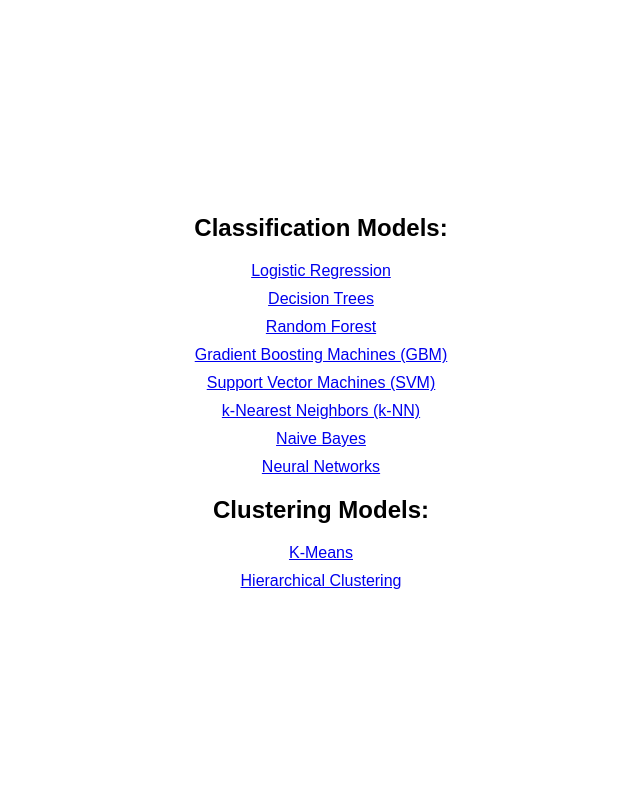
After one commit to Niki-098/Model_Accuracy_Predictor, a Django app: page /select_model/ in a window 1280 px wide. The commit adds this page. Shown: the whole page, without its empty margins (319-959 px from the left). Run offline with Django 5.2, Linux system fonts and the light colour scheme.

Commit message:
Commit changes

```diff
--- a/accuvision/home/form.py
+++ b/accuvision/home/form.py
@@ -18,3 +18,23 @@ class ModelForm(forms.Form):
     target_label = forms.CharField(label='Select Target Label')
     remove_columns = forms.MultipleChoiceField(label='Columns to Remove', required=False, widget=forms.CheckboxSelectMultiple)
     model_type = forms.ChoiceField(label='Select Model Type', choices=[])
+
+
+#class ModelForm__(forms.Form):
+#    dataset = forms.FileField(label='Upload Dataset')
+#    target_column_name = forms.CharField(label='Target Column Name')
+
+
+class ModelSelectForm(forms.Form):
+    MODELS_CHOICES = [
+        ('logistic_regression', 'Logistic Regression'),
+        ('decision_tree', 'Decision Tree'),
+        # Add more choices for other models
+    ]
+    selected_model = forms.ChoiceField(choices=MODELS_CHOICES, label='Select Model')
+
+
+from django import forms
+
+class TargetColumnForm(forms.Form):
+    target_column_name = forms.CharField(label='Target Column Name')
--- a/accuvision/home/urls.py
+++ b/accuvision/home/urls.py
@@ -36,6 +36,8 @@ urlpatterns = [
     path('preprocessing_files/', views.preprocessing_files, name='preprocessing_files'),
     path('preprocessed_files/',TemplateView.as_view(template_name='preprocessed_files.html'), name = 'preprocessed_files'),
     path('download-preprocessed-data/', views.download_preprocessed_data, name='download_preprocessed_data'),
-     path('models/', views.model_page, name='model_page'),
+    path('models/', views.model_page, name='model_page'),
     path('model-selection/', views.model_selection, name='model_selection'),
+    path('select_model/', views.model_select_view, name='model_select'),
+    #path('logistic_regression_view/', views.logistic_regression_view, name='logistic_regression_view'),
     ] + static(settings.MEDIA_URL, document_root= settings.MEDIA_ROOT)
--- a/accuvision/home/views.py
+++ b/accuvision/home/views.py
@@ -202,3 +202,45 @@ def model_selection(request):
         return response
 
     return render(request, 'model.html')
+
+
+from .utils import train_logistic_regression
+#from .form import ModelForm__
+
+from django.shortcuts import render, redirect
+from .form import TargetColumnForm
+from .utils import train_logistic_regression
+
+def logistic_regression_view(request):
+    if request.method == 'POST':
+        form = TargetColumnForm(request.POST)
+        if form.is_valid():
+            # Extract the target column name from the form
+            target_column_name = form.cleaned_data['target_column_name']
+
+            # Assuming the dataset is already available in the session or some other storage
+            dataset = request.session.get('dataset')  # Adjust this according to your setup
+
+            # Call the logistic regression training function
+            accuracy = train_logistic_regression(dataset, target_column_name)
+
+            # Render the results template with the accuracy
+            return render(request, 'results.html', {'accuracy': accuracy})
+    else:
+        form = TargetColumnForm()
+    return render(request, 'logistic_regression.html', {'form': form})
+
+# views.py
+from django.shortcuts import render, redirect
+from .form import ModelSelectForm
+
+def model_select_view(request):
+    if request.method == 'POST':
+        form = ModelSelectForm(request.POST)
+        if form.is_valid():
+            selected_model = form.cleaned_data['selected_model']
+            # Redirect to the appropriate URL based on the selected model
+            return redirect('model_view', model_name=selected_model)
+    else:
+        form = ModelSelectForm()
+    return render(request, 'model_select.html', {'form': form})
--- a/accuvision/templates/index.html
+++ b/accuvision/templates/index.html
@@ -105,11 +105,11 @@
                 <h2>Preprocessing</h2>
                 <p>Click here to preprocess your dataset.</p>
             </a>
-            <a href="#label" class="left-content" id="label">
-                <h2>Label / Target</h2>
+            <a href="/models" class="left-content" id="label">
+                <h2>Click here for more preprocessing</h2>
                 <p>Click here to select the target lable and features.</p>
             </a>
-            <a href="/models" class="left-content" id="models">
+            <a href="/models1" class="left-content" id="models">
                 <h2>Models</h2>
                 <p>Select model for your dataset.</p>
             </a>
--- /dev/null
+++ b/accuvision/templates/model_select.html
@@ -0,0 +1,67 @@
+<!DOCTYPE html>
+<html lang="en">
+<head>
+    <meta charset="UTF-8">
+    <meta name="viewport" content="width=device-width, initial-scale=1.0">
+    <title>Model Selection</title>
+    <style>
+        body {
+            font-family: Arial, sans-serif;
+            margin: 0;
+            padding: 0;
+        }
+
+        .container {
+            display: flex;
+            justify-content: center;
+            align-items: center;
+            height: 100vh;
+        }
+
+        .model-list {
+            text-align: center;
+        }
+
+        .model-list h2 {
+            margin-bottom: 20px;
+        }
+
+        .model-list ul {
+            list-style: none;
+            padding: 0;
+        }
+
+        .model-list li {
+            margin-bottom: 10px;
+            cursor: pointer;
+            color: #007bff;
+        }
+
+        .model-list li:hover {
+            text-decoration: underline;
+        }
+    </style>
+</head>
+<body>
+    <div class="container">
+        <div class="model-list">
+            <h2>Classification Models:</h2>
+            <ul>
+                <li><a href="#">Logistic Regression</a></li>
+                <li><a href="#">Decision Trees</a></li>
+                <li><a href="#">Random Forest</a></li>
+                <li><a href="#">Gradient Boosting Machines (GBM)</a></li>
+                <li><a href="#">Support Vector Machines (SVM)</a></li>
+                <li><a href="#">k-Nearest Neighbors (k-NN)</a></li>
+                <li><a href="#">Naive Bayes</a></li>
+                <li><a href="#">Neural Networks</a></li>
+            </ul>
+            <h2>Clustering Models:</h2>
+            <ul>
+                <li><a href="#">K-Means</a></li>
+                <li><a href="#">Hierarchical Clustering</a></li>
+            </ul>
+        </div>
+    </div>
+</body>
+</html>
```
Also changed, not shown: accuvision/home/utils.py (+24 -0 lines), accuvision/templates/logistic_regression.html (added, +18 -0 lines), accuvision/templates/model_form.html (added, +18 -0 lines).
